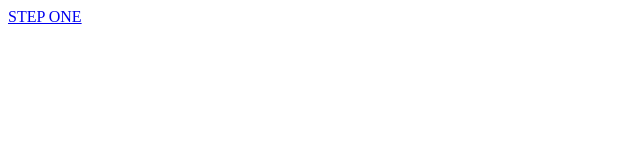
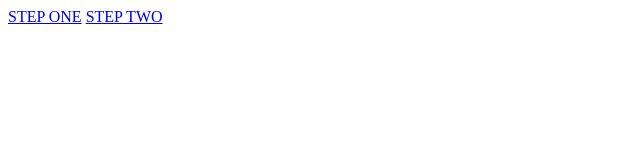
Before and after one commit to chaechae001/my_first_git, a plain HTML site: page view/client.html in a window 1280 px wide. Shown: the whole page, without its empty margins (0-640 px from the left). Drawn offline with Linux system fonts and the light colour scheme.

Commit message:
client step two

```diff
--- a/view/client.html
+++ b/view/client.html
@@ -6,5 +6,6 @@
 </head>
 <body>
     <a href="/one">STEP ONE</a>
+    <a href="/two">STEP TWO</a>
 </body>
 </html>
```
